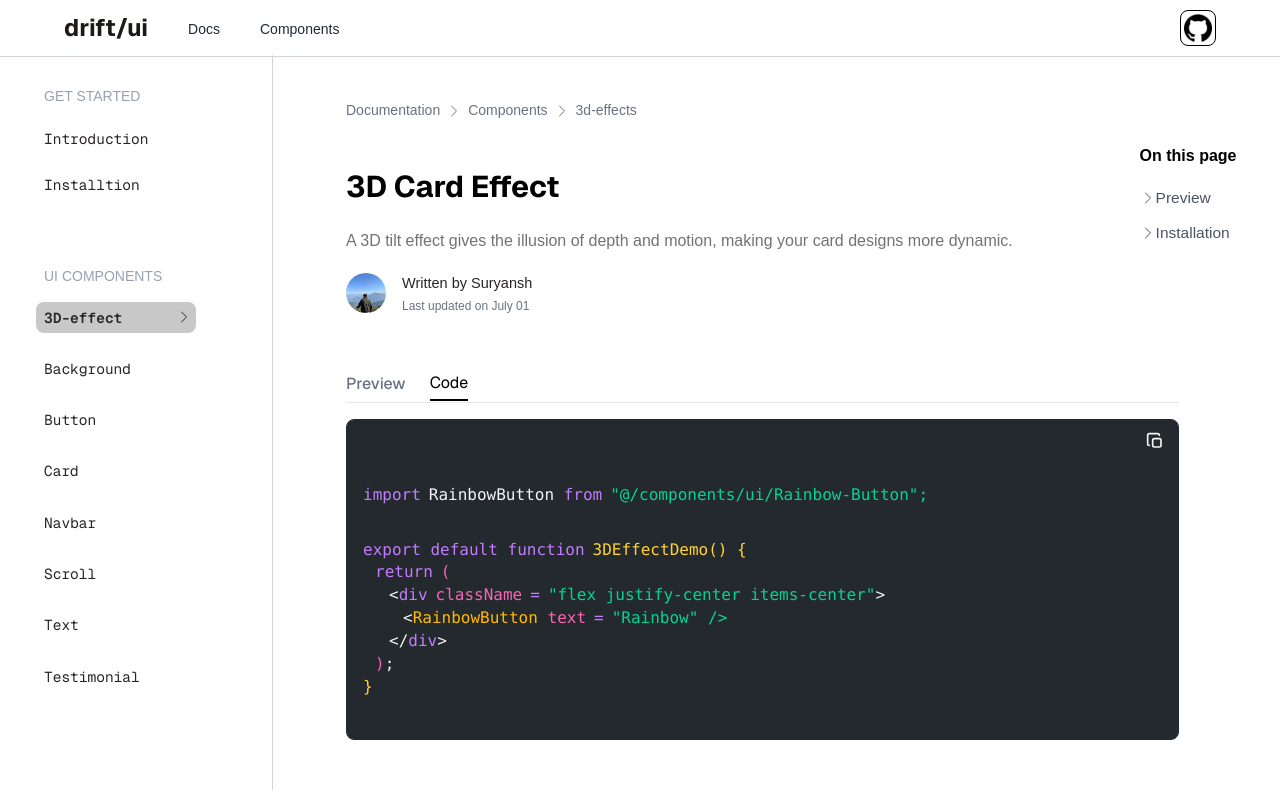
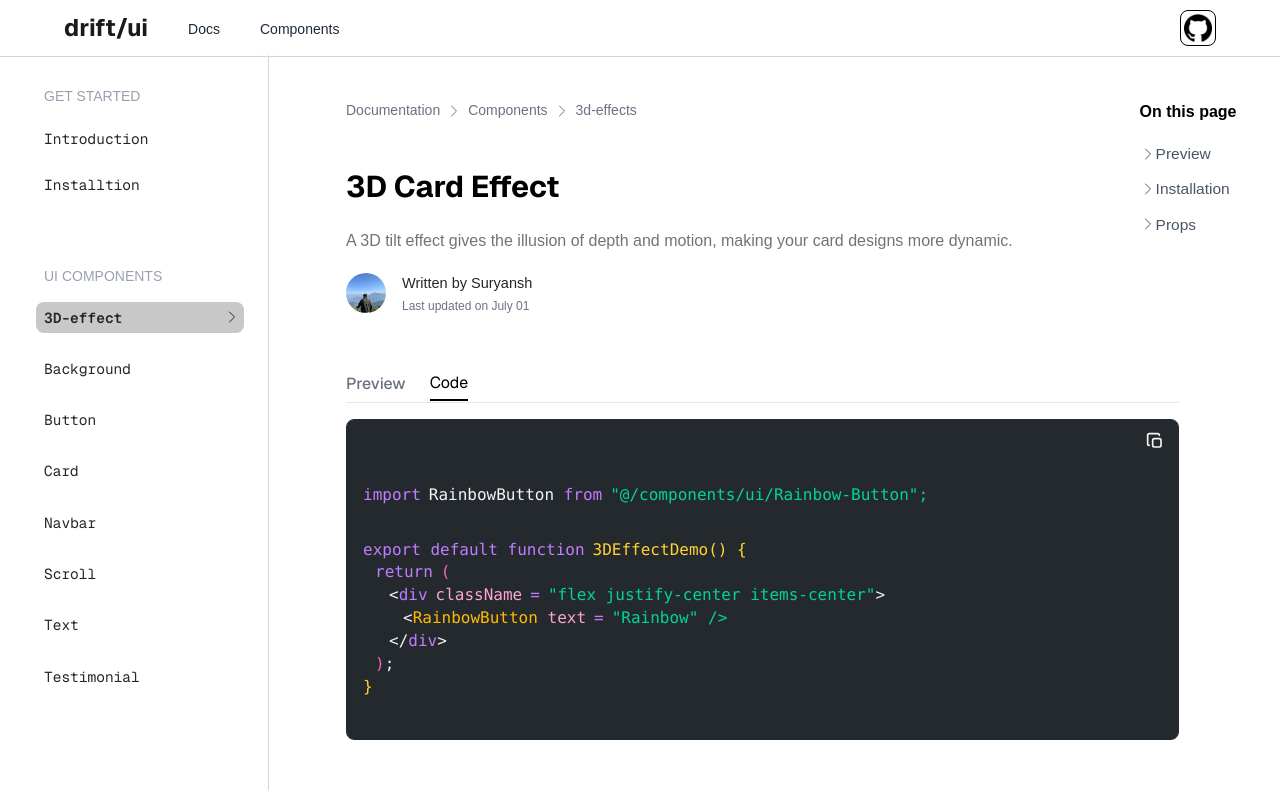
Before and after one commit to suryanshXD/Drift-UI, a Next.js app: page /docs/components/3d-effect in a window 1280 px wide. Both pictures are taken after a click on the button "Code". Shown: the top 800 px of the page. Built offline with nearby package versions, Linux system fonts and the light colour scheme.

Commit message:
3d comp done

```diff
--- a/app/docs/components/3d-effect/page.tsx
+++ b/app/docs/components/3d-effect/page.tsx
@@ -17,6 +17,7 @@ export default function page() {
   const [cli, setManual] = useState<"cli" | "manual">("cli");
   const previewRef = useRef<any>(null);
   const installtionRef = useRef<any>(null);
+  const propsRef = useRef<any>(null);
   const previewScroll = () => {
     window.scrollTo({
       top: previewRef.current.offsetTop,
@@ -29,13 +30,19 @@ export default function page() {
       behavior: "smooth",
     });
   };
+  const propsScroll = () => {
+    window.scrollTo({
+      top: propsRef.current.offsetTop,
+      behavior: "smooth",
+    });
+  };
   return (
     <>
       <div className="flex flex-row min-h-screen sm: ml-1 lg:ml-24 items-start">
         <div className="lg:mt-5">
-          <div className="fixed flex flex-col ml-[62%] mt-15 font-semibold">
+          <div className="fixed flex flex-col ml-[62%] mt-4 font-semibold">
             On this page
-            <div className="flex flex-col gap-3 mt-4.5   text-[15.5px]  font-normal items-start">
+            <div className="flex flex-col gap-3 mt-4.5   text-[15.5px]  font-normal items-start ">
               <div
                 onClick={previewScroll}
                 className="text-gray-600 hover:text-black cursor-pointer flex items-center"
@@ -47,6 +54,12 @@ export default function page() {
                 className="text-gray-600 hover:text-black cursor-pointer flex items-center"
               >
                 <ChevronRight /> Installation
+              </div>
+              <div
+                onClick={propsScroll}
+                className="text-gray-600 hover:text-black cursor-pointer flex items-center"
+              >
+                <ChevronRight /> Props
               </div>
             </div>
           </div>
@@ -148,7 +161,7 @@ export default function page() {
                       <div className="flex ml-6.5">
                         {"<"}
                         <span className="text-purple-400">div</span>{" "}
-                        <span className="text-pink-400 mx-2">className</span>
+                        <span className="text-pink-300 mx-2">className</span>
                         <span className="text-purple-400">=</span>
                         <span className="text-emerald-400 ml-2">
                           "flex justify-center items-center"
@@ -160,7 +173,7 @@ export default function page() {
                         <span className="text-amber-400">
                           RainbowButton
                         </span>{" "}
-                        <span className="text-pink-400">text</span>
+                        <span className="text-pink-300">text</span>
                         <span className="text-purple-400 mx-2">=</span>
                         <span className="text-emerald-400">
                           "Rainbow" /{">"}
@@ -214,7 +227,7 @@ export default function page() {
                 Manual
               </div>
             </div>
-            <div className="border border-black w-[125%] bg-[#24292E] text-white mt-4 font-stretch-150% rounded-lg mb-100">
+            <div className="border border-black w-[125%] bg-[#24292E] text-white mt-4 font-stretch-150% rounded-lg">
               {cli === "cli" ? (
                 <div className="h-[60px] flex items-center justify-between ml-4 mr-2">
                   <div className="text-[15px]">
@@ -262,11 +275,11 @@ export default function page() {
                       <span className="text-amber-300">{"{"}</span>
                     </div>
                     <div className="flex ">
-                      <span className="text-pink-400">img</span>
+                      <span className="text-pink-300">img</span>
                       <span className="text-purple-400">: any</span>;
                     </div>
                     <div className="flex">
-                      <span className="text-pink-400">width</span>
+                      <span className="text-pink-300">width</span>
                       <span className="text-purple-400">: number</span>;
                     </div>
                     <div className="text-amber-300 flex">{"}"}</div>
@@ -612,6 +625,43 @@ export default function page() {
               )}
             </div>
           </div>
+          <div className="flex flex-col ml-3 mb-18">
+            <div className="text-black font-semibold text-2xl mt-32 border-b border-gray-300 pb-0.5 w-[125%]">
+              Props
+            </div>
+            <div
+              ref={propsRef}
+              className="flex w-[125%] bg-gray-50 border border-gray-300 h-10 mt-9"
+            >
+              <div className="w-[20%] bg-gray-200 border-r border-gray-400 pl-2.5 pt-1.5">
+                Props
+              </div>
+              <div className="w-[20%] bg-gray-200 border-r border-gray-400 pl-2.5 pt-1.5">
+                Type
+              </div>
+              <div className="w-[60%] bg-gray-200 pl-2.5 pt-1.5">
+                Description
+              </div>
+            </div>
+            <div className="flex w-[125%] h-18 mt-2.5 font-extralight">
+              <div className="flex flex-col w-[20%] text-gray-600">
+                <div className="h-[50%] pl-3 py-1.5">img</div>
+                <div className="pl-3 py-1.5 bg-gray-100">width</div>
+              </div>
+              <div className="flex flex-col w-[20%] text-gray-600">
+                <div className="h-[50%] pl-3 py-1.5">string</div>
+                <div className="pl-3 py-1.5 bg-gray-100">number</div>
+              </div>
+              <div className="flex flex-col w-[60%] text-gray-600">
+                <div className="h-[50%] pl-3 py-1.5">
+                  url or path of the image
+                </div>
+                <div className="pl-3 py-1.5 bg-gray-100">
+                  specify the width of the image
+                </div>
+              </div>
+            </div>
+          </div>
         </div>
       </div>
     </>
--- a/app/docs/layout.tsx
+++ b/app/docs/layout.tsx
@@ -70,12 +70,12 @@ export default function layout({ children }: { children: React.ReactNode }) {
       <div className="bg-white h-[100%] w-full text-black scroll-smooth">
         <DocsHeader />
         <div className="flex  sm: flex-col md:flex-row">
-          <div className="fixed top-12 left-0 h-[calc(100vh-4rem)] pl-9 pr-18 mt-1.5 border-r border-gray-300 bg-white sm: invisible lg:visible">
+          <div className="fixed top-12 left-0 h-[calc(100vh-4rem)] pl-9 pr-6 mt-1.5 border-r border-gray-300 bg-white sm: invisible lg:visible">
             <p className="text-sm font-extralight text-gray-400 uppercase pt-8 ml-2">
               Get started
             </p>
             <div>
-              <div className="text-[14.5px] text-stone-800  mt-4 flex flex-col gap-3 font-mono w-41">
+              <div className="text-[14.5px] text-stone-800  mt-4 flex flex-col gap-3 font-mono w-52">
                 <Link href={"/docs"}>
                   <motion.div
                     onClick={() => setSelected("introduction")}
@@ -99,7 +99,7 @@ export default function layout({ children }: { children: React.ReactNode }) {
                       <motion.span
                         layoutId="clicked"
                         animate={{ rotate: [25, 0, 20, 0] }}
-                        className="ml-7"
+                        className="ml-17"
                       >
                         <ChevronRight />
                       </motion.span>
@@ -129,7 +129,7 @@ export default function layout({ children }: { children: React.ReactNode }) {
                       <motion.span
                         layoutId="clicked"
                         animate={{ rotate: [25, 0, 20, 0] }}
-                        className="ml-7"
+                        className="ml-17"
                       >
                         <ChevronRight />
                       </motion.span>
@@ -140,7 +140,7 @@ export default function layout({ children }: { children: React.ReactNode }) {
               <div className="text-sm relative font-extralight text-gray-400 uppercase mt-16 ml-2 pb-4 ">
                 ui components
               </div>
-              <div className="flex flex-col text-[14.5px] gap-5 font-mono text-xs w-40 text-stone-800">
+              <div className="flex flex-col text-[14.5px] gap-5 font-mono text-xs w-52 text-stone-800">
                 {components.map((items) => (
                   <Link href={`/docs/components/${items.herf}`}>
                     <motion.div
@@ -165,7 +165,7 @@ export default function layout({ children }: { children: React.ReactNode }) {
                         <motion.span
                           layoutId="clicked"
                           animate={{ rotate: [25, 0, 20, 0] }}
-                          className="pl-7"
+                          className="pl-17"
                         >
                           <ChevronRight />
                         </motion.span>
```
